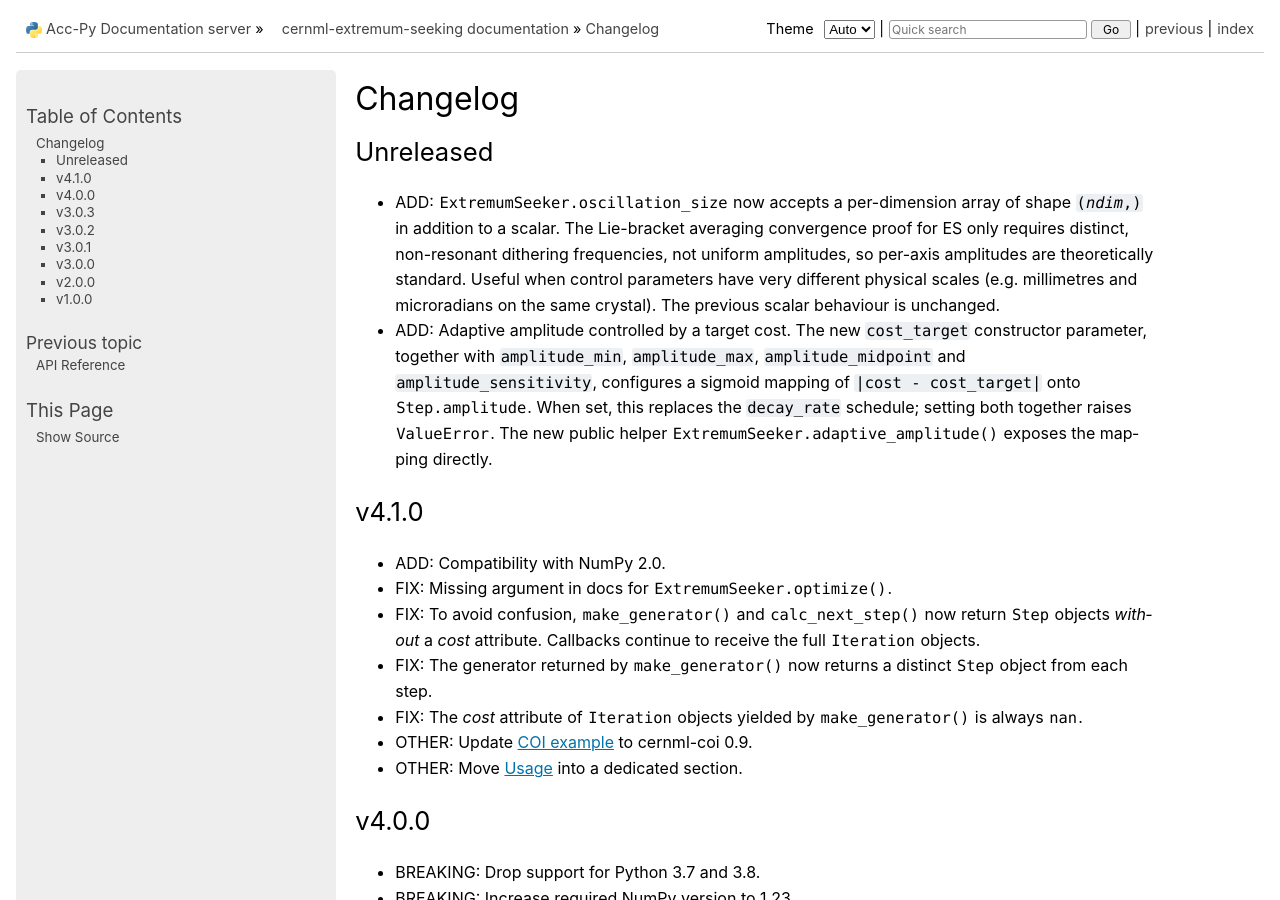
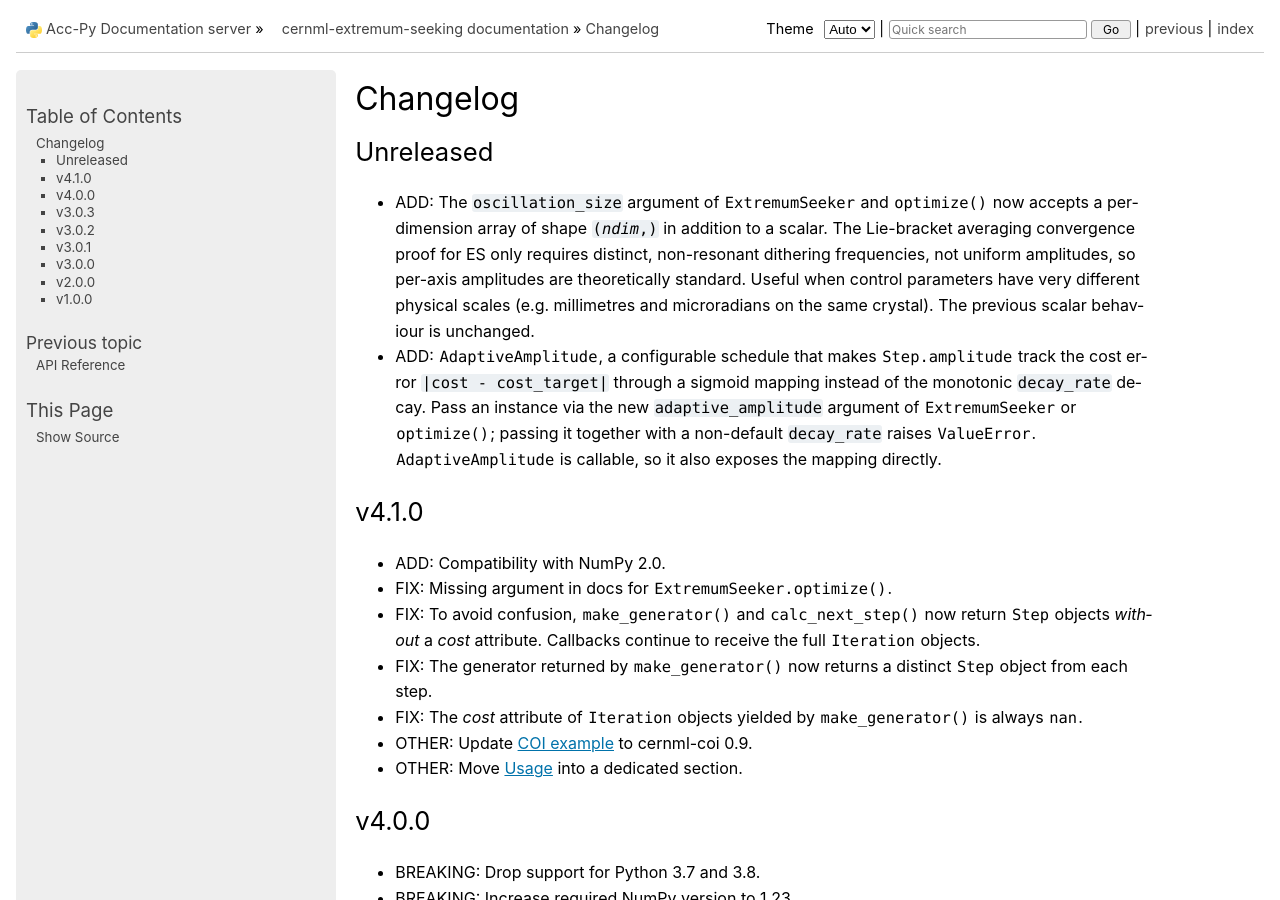
Before and after one commit to geoff-project/extremum-seeking, a Sphinx documentation site: the page built from docs/changelog.rst, in a window 1280 px wide and 900 px high. Built offline with Sphinx 7.4.7, drawn with Linux system fonts in a browser that asks for light colours; the version number could not be read and is left out.

Commit message:
Fix CI: group adaptive-amplitude config into a dataclass.
The first cut added five flat constructor params for the adaptive
amplitude, which tripped pylint (too-many-instance-attributes,
too-many-locals), ruff (C901 __init__ too complex) and produced an
awkward API.

Group them into a frozen `AdaptiveAmplitude` dataclass instead:

* Validation lives in `AdaptiveAmplitude.__post_init__`; the sigmoid
  mapping is the dataclass `__call__`. `ExtremumSeeker` and `optimize()`
  now take a single `adaptive_amplitude: AdaptiveAmplitude | None`
  argument, so the attribute/local counts and `__init__` complexity all
  drop back under the linters' thresholds.
* `AdaptiveAmplitude` is exported in `__all__` and documented in
  `docs/api.rst`.
* Changelog rewritten to reference `AdaptiveAmplitude` (a real autodoc
  target) instead of the unresolved `ExtremumSeeker.oscillation_size`
  attribute reference that broke the docs build.
* Applied ruff-format.

Verified locally with the CI toolchain: ruff check, ruff format,
mypy, pylint, sphinx-build -W, and pytest (44 passed).

```diff
--- a/docs/api.rst
+++ b/docs/api.rst
@@ -29,6 +29,8 @@
 ---------------
 
 .. autoclass:: ExtremumSeeker
+
+.. autoclass:: AdaptiveAmplitude()
 
 Helper Types
 ------------
--- a/docs/changelog.rst
+++ b/docs/changelog.rst
@@ -13,21 +13,21 @@
 Unreleased
 ----------
 
-- ADD: `ExtremumSeeker.oscillation_size` now accepts a per-dimension
-  array of shape :samp:`({ndim},)` in addition to a scalar. The
-  Lie-bracket averaging convergence proof for ES only requires distinct,
-  non-resonant dithering frequencies, not uniform amplitudes, so
-  per-axis amplitudes are theoretically standard. Useful when control
-  parameters have very different physical scales (e.g. millimetres and
-  microradians on the same crystal). The previous scalar behaviour is
-  unchanged.
-- ADD: Adaptive amplitude controlled by a target cost. The new
-  ``cost_target`` constructor parameter, together with ``amplitude_min``,
-  ``amplitude_max``, ``amplitude_midpoint`` and ``amplitude_sensitivity``,
-  configures a sigmoid mapping of :samp:`|cost - cost_target|` onto
-  `Step.amplitude`. When set, this replaces the ``decay_rate`` schedule;
-  setting both together raises `ValueError`. The new public helper
-  `ExtremumSeeker.adaptive_amplitude()` exposes the mapping directly.
+- ADD: The ``oscillation_size`` argument of `ExtremumSeeker` and
+  `optimize()` now accepts a per-dimension array of shape
+  :samp:`({ndim},)` in addition to a scalar. The Lie-bracket averaging
+  convergence proof for ES only requires distinct, non-resonant
+  dithering frequencies, not uniform amplitudes, so per-axis amplitudes
+  are theoretically standard. Useful when control parameters have very
+  different physical scales (e.g. millimetres and microradians on the
+  same crystal). The previous scalar behaviour is unchanged.
+- ADD: `AdaptiveAmplitude`, a configurable schedule that makes
+  `Step.amplitude` track the cost error :samp:`|cost - cost_target|`
+  through a sigmoid mapping instead of the monotonic ``decay_rate``
+  decay. Pass an instance via the new ``adaptive_amplitude`` argument of
+  `ExtremumSeeker` or `optimize()`; passing it together with a
+  non-default ``decay_rate`` raises `ValueError`. `AdaptiveAmplitude` is
+  callable, so it also exposes the mapping directly.
 
 v4.1.0
 ------
```
Also changed, not shown: 2 other files.
